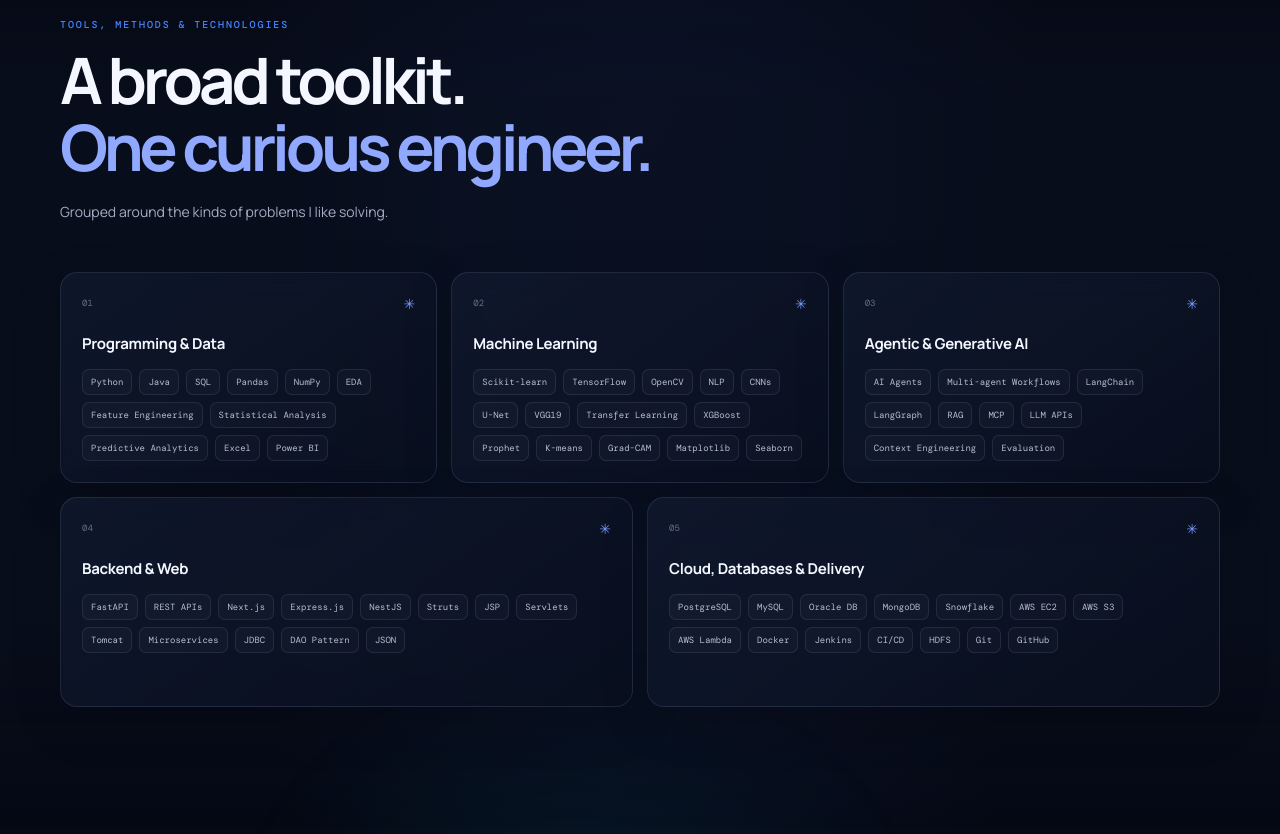
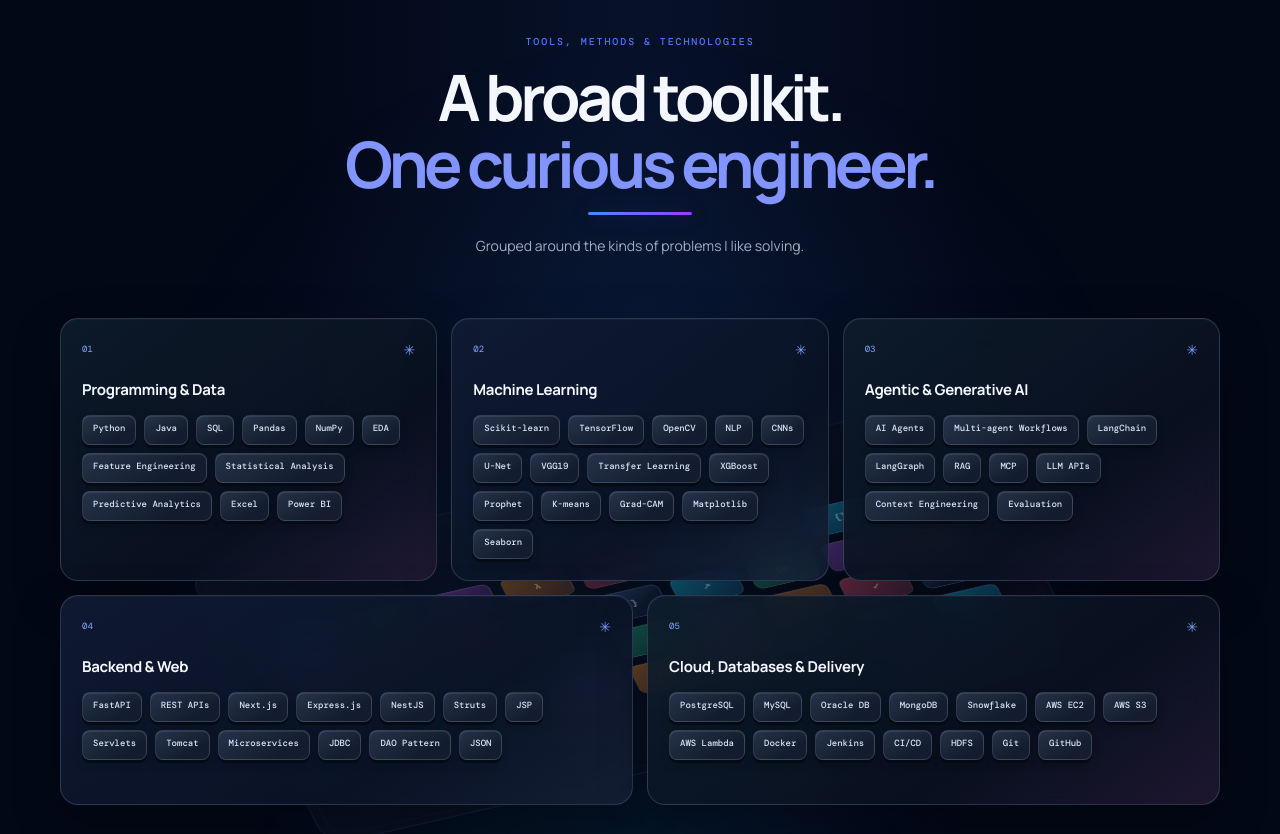
Before and after one commit to Mainaky/mainak-portfolio, a React (Create React App) app: page / in a window 1280 px wide. Shown: the part 1600-2434 px from the top of the page. Built offline with nearby package versions, Linux system fonts and the light colour scheme.

Commit message:
Match portfolio reference styling

```diff
--- a/src/App.jsx
+++ b/src/App.jsx
@@ -71,7 +71,7 @@
       <header className="site-header">
         <div className="nav-shell">
           <a className="wordmark" href="#home" onClick={(event) => { event.preventDefault(); navigateTo("home"); }} aria-label="Mainak Roy portfolio home">
-            <span className="wordmark-dot">●</span> PORTFOLIO
+            PORTFOLIO
           </a>
           <nav className={`desktop-nav${menuOpen ? " nav-open" : ""}`} aria-label="Main navigation">
             {NAV_LINKS.map(({ label, id }) => (
@@ -160,17 +160,22 @@
           </div>
         </section>
 
-        <section id="skills" className="section section-anchor section-tinted">
+        <section id="skills" className="section section-anchor section-tinted section-skills">
           <div className="section-wrap">
             <SectionHeading eyebrow="TOOLS, METHODS & TECHNOLOGIES" title={<>A broad toolkit.<br /><span>One curious engineer.</span></>} note="Grouped around the kinds of problems I like solving." />
-            <div className="skill-grid">
+            <div className="skill-stage">
+              <div className="keyboard-art" aria-hidden="true">
+                {["⌘", "Py", "JS", "λ", "AI", "◈", "SQL", "{}", "ML", "<>", "◉", "Go", "TS", "{}", "↗", "DB", "∑", "⌥", "☁", "▦", "⌘", "API", "∴", "Git", "◌", "✓", "∞", "npm", "R", "⎈", "Jv", "CSS", "↻", "ML", "⌂", "↗"].map((key, index) => <span className={`keyboard-key key-${index % 7}`} key={`${key}-${index}`}>{key}</span>)}
+              </div>
+              <div className="skill-grid">
               {SKILL_GROUPS.map((group, index) => (
                 <article className="skill-card glass-card" key={group.title}>
                   <div className="skill-card-top"><span className="skill-number">0{index + 1}</span><span className="skill-mark">✳</span></div>
                   <h3>{group.title}</h3>
-                  <div className="skill-chips">{group.skills.map((skill) => <span key={skill}>{skill}</span>)}</div>
+                  <div className="skill-chips">{group.skills.map((skill) => <span className="skill-key" key={skill}>{skill}</span>)}</div>
                 </article>
               ))}
+              </div>
             </div>
           </div>
         </section>
--- a/src/index.css
+++ b/src/index.css
@@ -331,3 +331,161 @@
 @media (prefers-reduced-motion: reduce) {
   *, *::before, *::after { scroll-behavior: auto !important; animation-duration: .01ms !important; animation-iteration-count: 1 !important; transition-duration: .01ms !important; }
 }
+
+/* Reference portfolio language: frosted navigation, blue section markers, and tactile skill keys. */
+:root {
+  --blue: #4e75ff;
+  --violet: #a34dff;
+}
+
+.portfolio-shell {
+  background: radial-gradient(ellipse at 50% 20%, rgba(19, 48, 101, .24), transparent 38%), #030817;
+}
+.portfolio-shell::before {
+  opacity: .5;
+  background-image: linear-gradient(112deg, transparent 16%, rgba(91, 145, 255, .08) 32%, transparent 43%, rgba(159, 123, 255, .06) 62%, transparent 76%);
+  background-size: 100% 100%;
+  mask-image: linear-gradient(to bottom, transparent, black 14%, black 76%, transparent);
+}
+.site-header { padding-inline: 18px; }
+.nav-shell {
+  min-height: 56px;
+  padding-inline: 18px;
+  border-color: rgba(194, 207, 236, .18);
+  border-radius: 19px;
+  background: rgba(18, 25, 43, .78);
+  box-shadow: 0 14px 48px rgba(0, 0, 0, .24);
+}
+.wordmark { font-family: var(--sans); font-size: 13px; font-weight: 800; letter-spacing: .035em; }
+.wordmark-dot { display: none; }
+.menu-toggle { border-radius: 11px; }
+.menu-toggle:focus-visible, .nav-link:focus-visible, .wordmark:focus-visible { outline: 2px solid #92b2ff; outline-offset: 3px; }
+
+.section-heading { max-width: 760px; margin-inline: auto; text-align: center; }
+.section-heading h2 { position: relative; display: inline-block; padding-bottom: 17px; }
+.section-heading h2 span { color: #8194ff; }
+.section-heading h2::after {
+  position: absolute;
+  bottom: 0;
+  left: 50%;
+  width: 104px;
+  height: 3px;
+  border-radius: 99px;
+  background: linear-gradient(90deg, #438cff, #993cff);
+  box-shadow: 0 0 20px rgba(93, 90, 255, .35);
+  content: "";
+  transform: translateX(-50%);
+}
+.section-heading > p { margin-inline: auto; }
+
+.section-skills {
+  overflow: hidden;
+  background: radial-gradient(ellipse at 50% 55%, rgba(37, 90, 172, .12), transparent 55%);
+}
+.section-skills .section-wrap { position: relative; }
+.skill-stage { position: relative; isolation: isolate; padding: 12px 0 4px; }
+.keyboard-art {
+  position: absolute;
+  z-index: -1;
+  top: 15%;
+  left: 50%;
+  width: min(900px, 108%);
+  min-height: 480px;
+  padding: 48px 55px;
+  display: grid;
+  grid-template-columns: repeat(9, minmax(42px, 1fr));
+  align-content: center;
+  gap: 13px;
+  border: 1px solid rgba(143, 176, 242, .16);
+  border-radius: 34px;
+  background: linear-gradient(145deg, rgba(15, 27, 50, .95), rgba(5, 12, 26, .98) 65%, rgba(23, 16, 46, .92));
+  box-shadow: 0 50px 100px rgba(0, 0, 0, .5), inset 0 1px rgba(255, 255, 255, .08), 0 0 90px rgba(37, 107, 245, .12);
+  opacity: .65;
+  transform: translateX(-50%) rotateX(48deg) rotateZ(-19deg) scale(.9);
+  transform-style: preserve-3d;
+  pointer-events: none;
+}
+.keyboard-art::before {
+  position: absolute;
+  inset: 10px;
+  border: 1px solid rgba(139, 170, 230, .08);
+  border-radius: 26px;
+  content: "";
+}
+.keyboard-key {
+  min-height: 48px;
+  display: grid;
+  place-items: center;
+  border: 1px solid rgba(195, 211, 244, .22);
+  border-radius: 10px;
+  color: rgba(224, 235, 255, .75);
+  background: linear-gradient(150deg, rgba(76, 107, 170, .72), rgba(21, 33, 58, .95) 62%);
+  box-shadow: 0 7px 0 rgba(8, 13, 26, .9), 0 12px 20px rgba(0, 0, 0, .32), inset 0 1px rgba(255, 255, 255, .17);
+  font: 700 12px var(--mono);
+}
+.keyboard-key:nth-child(7n + 1) { color: #9eeaff; background: linear-gradient(145deg, rgba(18, 157, 199, .9), rgba(18, 64, 99, .96)); }
+.keyboard-key:nth-child(7n + 2) { color: #c8ffbc; background: linear-gradient(145deg, rgba(32, 154, 103, .88), rgba(21, 70, 69, .96)); }
+.keyboard-key:nth-child(7n + 3) { color: #e3bdff; background: linear-gradient(145deg, rgba(125, 64, 175, .9), rgba(54, 38, 91, .96)); }
+.keyboard-key:nth-child(7n + 4) { color: #ffe3a1; background: linear-gradient(145deg, rgba(181, 111, 37, .9), rgba(88, 56, 47, .96)); }
+.keyboard-key:nth-child(7n + 5) { color: #ffbdbd; background: linear-gradient(145deg, rgba(181, 64, 92, .9), rgba(88, 42, 68, .96)); }
+.keyboard-key:nth-child(7n + 6) { color: #b8ceff; }
+.skill-grid { position: relative; z-index: 1; }
+.skill-card {
+  border-color: rgba(174, 200, 245, .19);
+  border-radius: 18px;
+  background: linear-gradient(145deg, rgba(14, 29, 43, .88), rgba(9, 17, 32, .93) 65%, rgba(38, 27, 54, .78));
+  box-shadow: 0 18px 48px rgba(0, 0, 0, .32), inset 0 1px rgba(255, 255, 255, .035);
+  backdrop-filter: blur(18px);
+}
+.skill-card:nth-child(2n) { background: linear-gradient(145deg, rgba(16, 27, 52, .9), rgba(10, 19, 38, .94) 65%, rgba(24, 34, 57, .8)); }
+.skill-card-top { color: #96b7ff; }
+.skill-number { color: #88a7ff; }
+.skill-chips { gap: 8px; }
+.skill-chips .skill-key {
+  position: relative;
+  min-height: 30px;
+  padding: 7px 10px 8px;
+  border: 1px solid rgba(183, 199, 226, .17);
+  border-radius: 8px;
+  color: #d7e3f8;
+  background: linear-gradient(150deg, rgba(44, 57, 81, .82), rgba(21, 30, 48, .92) 72%);
+  box-shadow: 0 3px 0 rgba(4, 9, 18, .8), 0 5px 10px rgba(0, 0, 0, .18), inset 0 1px rgba(255, 255, 255, .09);
+  font: 500 9px/1.2 var(--mono);
+  transition: transform .18s ease, border-color .18s ease, color .18s ease, box-shadow .18s ease;
+}
+.skill-chips .skill-key:hover {
+  z-index: 1;
+  border-color: rgba(101, 161, 255, .62);
+  color: white;
+  box-shadow: 0 4px 0 rgba(4, 9, 18, .8), 0 0 18px rgba(59, 127, 255, .24);
+  transform: translateY(-2px);
+}
+
+@media (max-width: 760px) {
+  .site-header { padding-inline: 10px; }
+  .nav-shell { min-height: 54px; }
+  .menu-toggle { width: 39px; height: 39px; border-color: rgba(218, 228, 248, .36); border-radius: 12px; background: rgba(255, 255, 255, .055); }
+  .menu-toggle span { width: 17px; }
+  .desktop-nav { border-radius: 4px 4px 15px 15px; }
+  .section-heading { text-align: center; }
+  .section-heading h2 { padding-bottom: 15px; }
+  .skill-stage { padding-top: 8px; }
+  .keyboard-art {
+    top: 9%;
+    width: 130%;
+    min-height: 520px;
+    padding: 35px;
+    grid-template-columns: repeat(7, minmax(32px, 1fr));
+    gap: 9px;
+    opacity: .45;
+    transform: translateX(-50%) rotateX(48deg) rotateZ(-19deg) scale(.9);
+  }
+  .keyboard-key { min-height: 39px; border-radius: 8px; font-size: 10px; }
+  .skill-grid { gap: 12px; }
+  .skill-card, .skill-card:nth-child(4), .skill-card:nth-child(5) { padding: 17px 15px; }
+  .skill-chips .skill-key { min-height: 28px; padding: 6px 8px 7px; font-size: 8px; }
+}
+
+@media (max-width: 390px) {
+  .skill-grid { grid-template-columns: 1fr; }
+}
```
Also changed, not shown: 11 other files (tests, documents, lock files or other folders).
